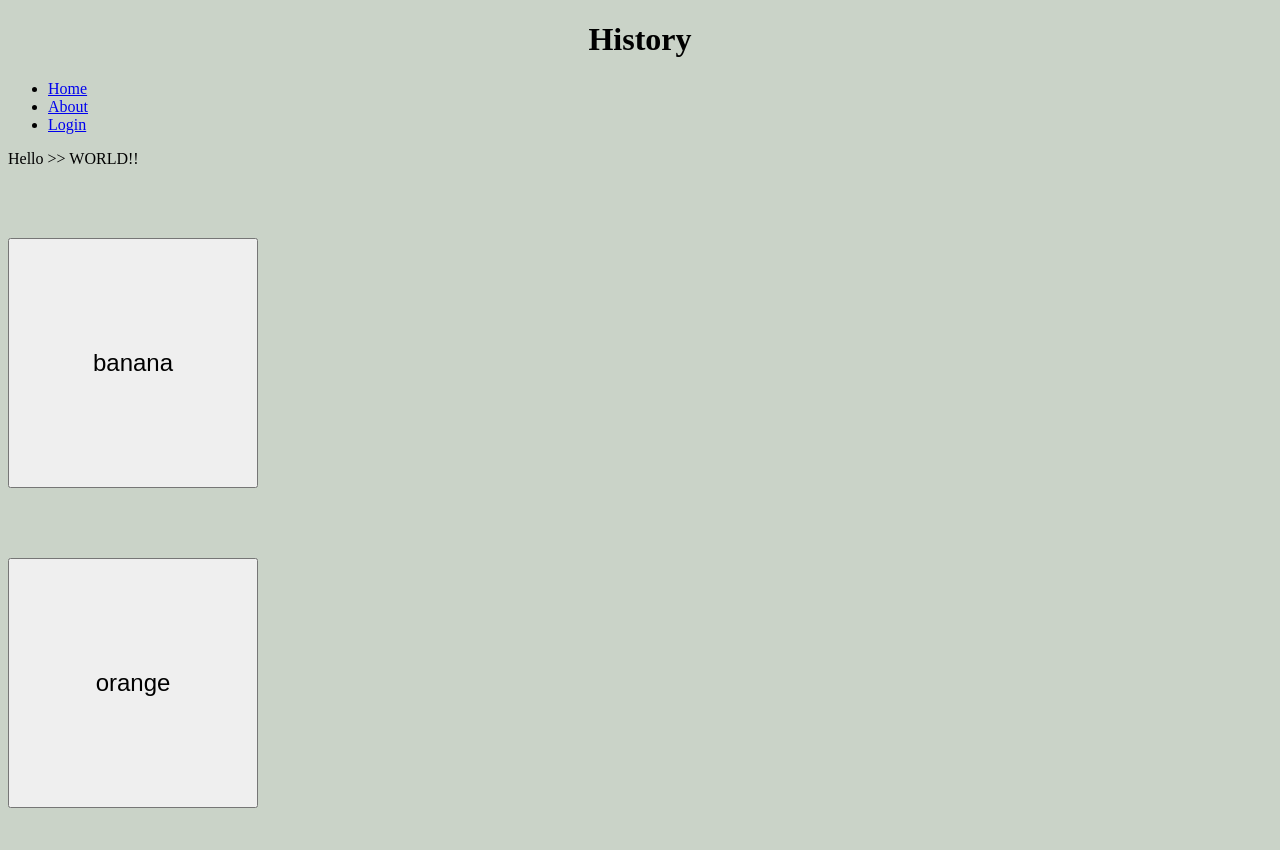
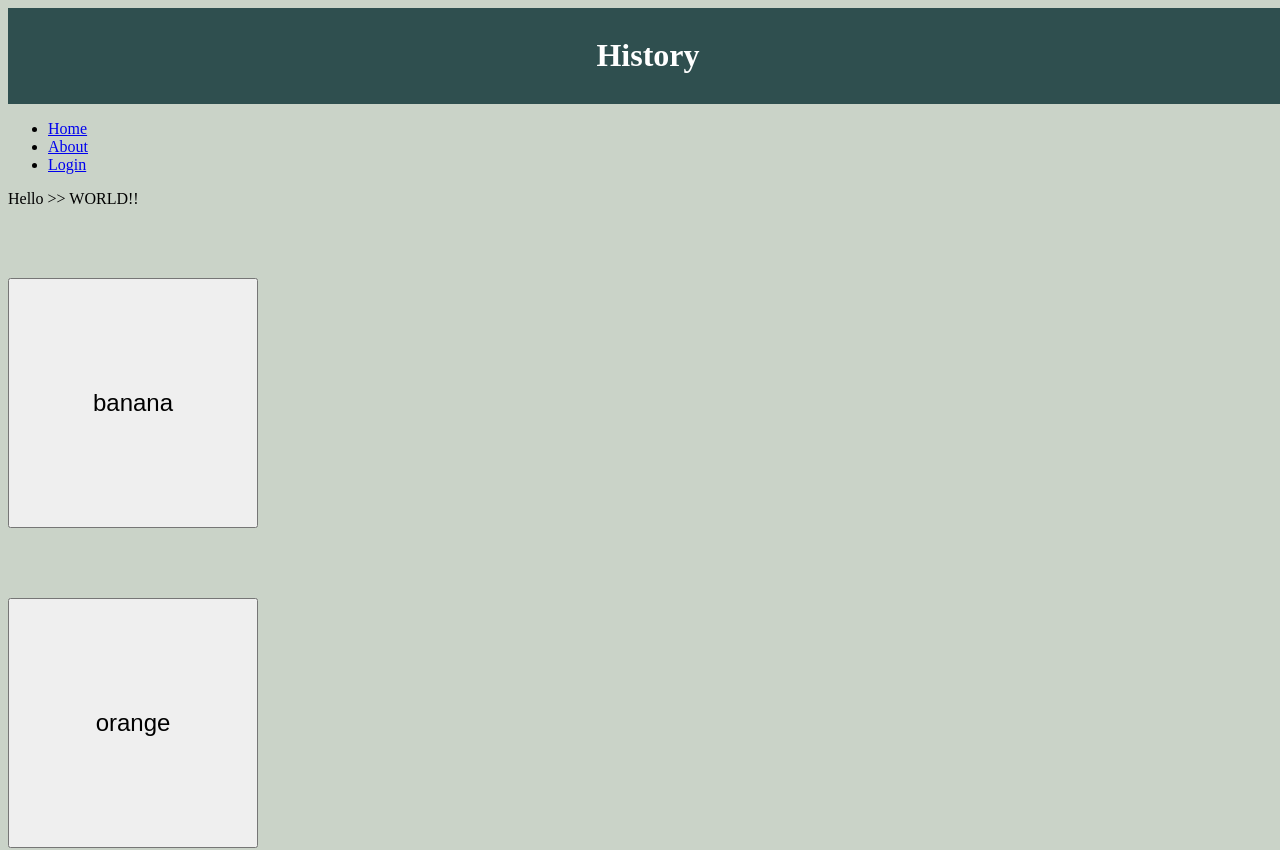
Before and after one commit to sinbum/mandal-ui, a Svelte app in the folder svelt-app/: page / in a window 1280 px wide. Shown: the top 850 px of the page. Built offline with nearby package versions, Linux system fonts and the light colour scheme.

Commit message:
Update header.svelte

```diff
--- a/svelt-app/src/pages/header/header.svelte
+++ b/svelt-app/src/pages/header/header.svelte
@@ -1 +1,16 @@
-<h1 style="text-align: center;">History</h1>
+<div class="header">
+    <h1 class="title">History</h1>
+</div>
+
+<style>
+    .header {
+      background-color: darkslategrey;
+      padding: 8px;
+      width: 100%;
+    }
+
+    .header > .title {
+      text-align: center;
+      color: white;
+    }
+  </style>
```
